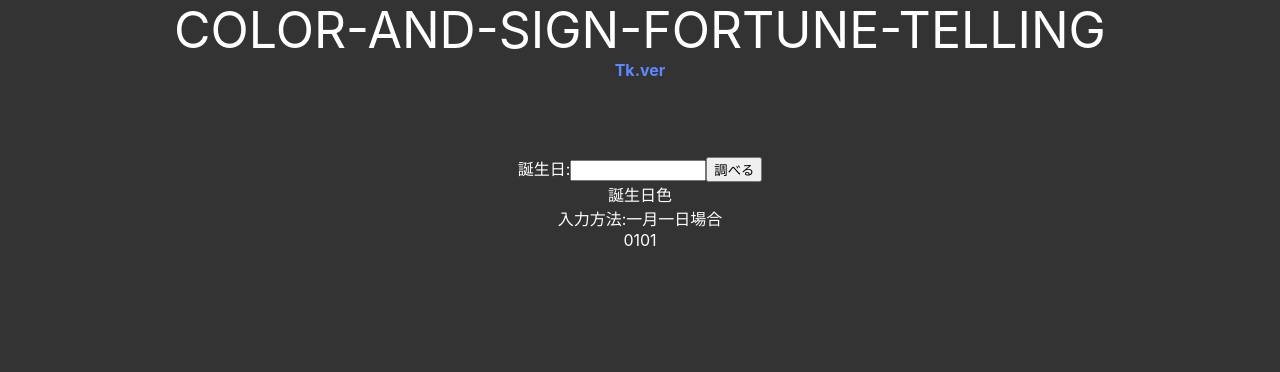
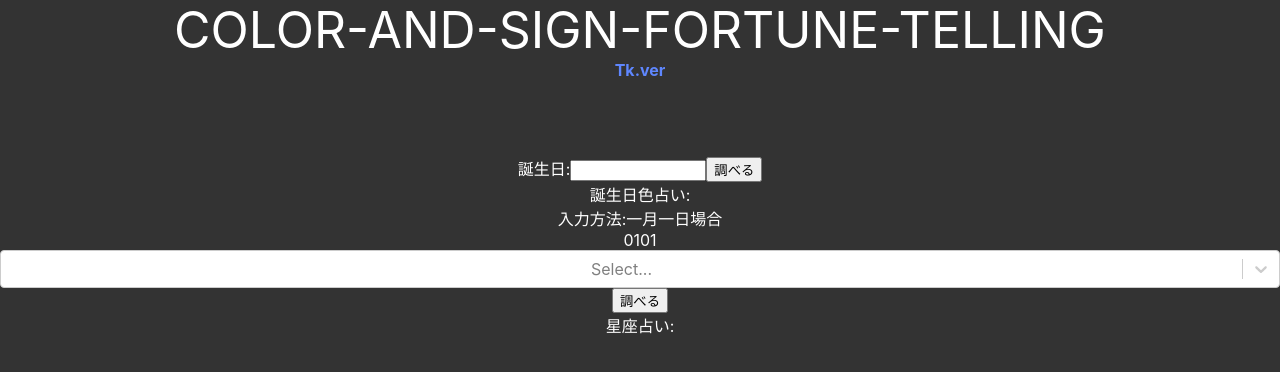
Before and after one commit to SatakeYusuke19920527/color-fortune-telling, a React (Create React App) app: page /tkpage in a window 1280 px wide. Shown: the top 372 px of the page. Built offline with nearby package versions, Linux system fonts and the light colour scheme.

Commit message:
星座占い制作中

```diff
--- a/package.json
+++ b/package.json
@@ -15,6 +15,7 @@
     "react-dom": "^17.0.2",
     "react-router-dom": "^6.2.1",
     "react-scripts": "5.0.0",
+    "react-select": "^5.2.2",
     "react-snowfall": "^1.1.2",
     "web-vitals": "^2.1.4"
   },
--- a/src/pages/TkPage.js
+++ b/src/pages/TkPage.js
@@ -1,6 +1,7 @@
 import React,{useState} from 'react'
-import { Link } from 'react-router-dom'
-import { createUrl } from '../lib/createUrl'
+import Select from 'react-select'
+// import { Link } from 'react-router-dom'
+// import { createUrl } from '../lib/createUrl'
 import "../styles/TkPage.css"
 
 
@@ -8,10 +9,15 @@ const TkPage = () => {
   const [text, setText] = useState('')
   const [text1, setText1] = useState('')
   const [text2, setText2] = useState('')
+  const [text3, setText3] = useState('')
+  const [text4, setText4] = useState('')
   const [error, setError] = useState('')
 
   const handleChange = (e) => {
     setText(() => e.target.value)
+  }
+  const handleChange1 = (a) => {
+    setText3(() => a.target.value)
   }
 
   const hyouji = () => {
@@ -27,6 +33,31 @@ const TkPage = () => {
       console.log(text2)
     }
   }
+  const hyouji1 = () => {
+    if (text3 === '') {
+      setError('数値を入力してください')
+    } else {
+      setText4('https://fortune.yahoo.co.jp/12astro/' + text3 )
+      setError('')
+      console.log(text2)
+    }
+  }
+
+  const options = [
+    { value: 'aries', label: '牡羊座' },
+    { value: 'taurus', label: '牡牛座' },
+    { value: 'gemini', label: '双子座' },
+    { value: 'cancer', label: '蟹座' },
+    { value: 'leo', label: '獅子座' },
+    { value: 'virgo', label: '乙女座' },
+    { value: 'libra', label: '天秤座' },
+    { value: 'scorpio', label: '蠍座' },
+    { value: 'sagittarius', label: '射手座' },
+    { value: 'capricorn', label: '山羊座' },
+    { value: 'aquarius', label: '水瓶座' },
+    { value: 'pisces', label: '魚座' },
+  ]
+
 
 
   return (
@@ -39,10 +70,13 @@ const TkPage = () => {
     <div><p className="tk-color">Tk.ver</p></div>
     <p><label>誕生日:</label><input type="text" value={text} onChange={handleChange} className='input-size'/>
     <button onClick={hyouji}>調べる</button></p>
-    <p>{error}</p>
-    <p>誕生日色<a href={text2} className="kekka">{text2}</a></p>
+    <p>誕生日色占い:<a href={text2} className="kekka">{text2}</a></p>
     <p>入力方法:一月一日場合</p>
     <p>0101</p>
+    <p>{error}</p>
+  <Select options={options} className="select" onChange={handleChange1} />
+    <button onClick={hyouji1}>調べる</button>
+    <p>星座占い:<a href={text4} className="kekka">{text4}</a></p>
     </div>
   )
 }
--- a/src/styles/TkPage.css
+++ b/src/styles/TkPage.css
@@ -25,3 +25,6 @@
 .kekka{
     background-color: white;
 }
+.select{
+    color: black;
+}
```
Also changed, not shown: 1 other file (tests, documents, lock files or other folders).
